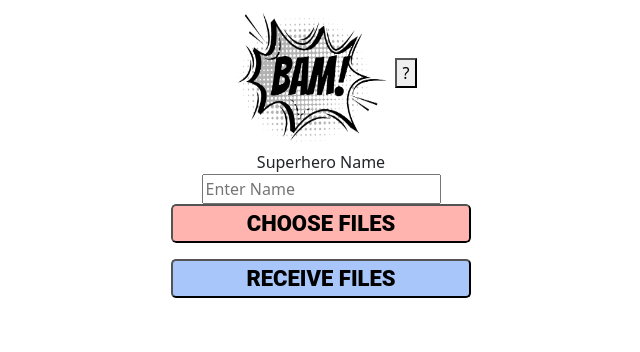
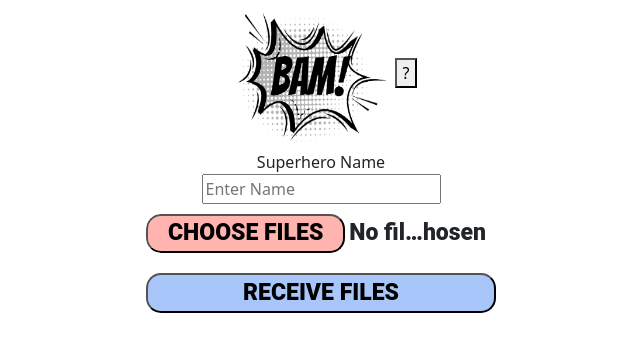
Before and after one commit to BAM-File-Transfer/BAM, a React (Create React App) app in the folder client/: page / in a window 1280 px wide. Shown: the top 352 px of the page, without its empty margins (319-959 px from the left). Built offline with nearby package versions, Linux system fonts and the light colour scheme.

Commit message:
deleteing logo.svg, more css, cleaning code

```diff
--- a/client/public/index.html
+++ b/client/public/index.html
@@ -24,20 +24,9 @@
       work correctly both with client-side routing and a non-root public URL.
       Learn how to configure a non-root public URL by running `npm run build`.
     -->
-    <title>React App</title>
+    <title>BAM! File Transfer Application</title>
   </head>
   <body>
-    <noscript>You need to enable JavaScript to run this app.</noscript>
     <div id="root"></div>
-    <!--
-      This HTML file is a template.
-      If you open it directly in the browser, you will see an empty page.
-
-      You can add webfonts, meta tags, or analytics to this file.
-      The build step will place the bundled scripts into the <body> tag.
-
-      To begin the development, run `npm start` or `yarn start`.
-      To create a production bundle, use `npm run build` or `yarn build`.
-    -->
   </body>
 </html>
--- a/client/src/App.js
+++ b/client/src/App.js
@@ -9,8 +9,10 @@ function App() {
     <div className="App">
       <Header />
       <SuperheroName />
-      <ChooseFiles />
-      <Receive />
+      <div>
+        <ChooseFiles />
+        <Receive />
+      </div>
     </div>
   );
 }
--- a/client/src/styles/App.css
+++ b/client/src/styles/App.css
@@ -1,5 +1,7 @@
 .App {
   text-align: center;
+  overflow-y: hidden;
+  overflow-x: hidden;
 }
 
 .App-logo {
--- a/client/src/styles/button.css
+++ b/client/src/styles/button.css
@@ -1,19 +1,20 @@
 .button {
     font-family: "Roboto", sans-serif;
-    font-size: 22px;
+    font-size: 23px;
     font-weight: 800;
-    border-radius: 5px;
-    max-width: 300px;
-    min-width:300px;
+    border-radius: 15px;
+    max-width: 350px;
+    min-width:350px;
+    margin: 10px;
     transition: transform 0.3s ease;
 }
 
 .receiveFilesButton {
-    background-color: rgba(168,198,250,255)
+    background-color: rgba(168,198,250,255);
 }
 
 .chooseFilesButton {
-    background-color: rgba(255,180,176,255)
+    background-color: rgba(255,180,176,255);
 }
 
 ::-webkit-file-upload-button{
@@ -21,9 +22,8 @@
     text-transform: uppercase;
     font-size: 22px;
     font-weight: 800;
-    border-radius: 5px;
-    max-width: 300px;
-    min-width:300px;
+    border-radius: 15px;
     transition: transform 0.3s ease;
     background-color: rgba(255,180,176,255);
+    padding: 0px 20px 0px 20px;
 }
--- a/client/src/styles/index.css
+++ b/client/src/styles/index.css
@@ -7,12 +7,64 @@ body {
   -moz-osx-font-smoothing: grayscale;
 }
 
+pre{
+  display:'none';
+  font-family: "Roboto", sans-serif !important;
+  font-size: 22px;
+  font-weight: 800;
+  text-align: left;
+  white-space: pre-wrap;       /* CSS 2.1 */
+  white-space: -moz-pre-wrap;  /* Mozilla*/
+  white-space: -pre-wrap;      /* Opera 4-6 */
+  white-space: -o-pre-wrap;    /* Opera 7 */
+  word-wrap: break-word;       /* Internet Explorer 5.5+ */
+  max-height: 300px;
+  max-width: 300px;
+  margin: 0px;
+  border-radius: 13px;
+  border: 1px solid grey;
+  padding:10px;
+}
+
 code {
   font-family: source-code-pro, Menlo, Monaco, Consolas, 'Courier New',
     monospace;
 }
 
+/* SCROLL BAR CSS ------------------------*/
+/* width */
+::-webkit-scrollbar {
+  width: 18px;
+}
+
+/* Track */
+::-webkit-scrollbar-track {
+  box-shadow: inset 0 0 5px grey;
+  border-radius: 10px;
+}
+
+/* Handle */
+::-webkit-scrollbar-thumb {
+  background: #c0c0c0;
+  border-radius: 20px;
+}
+
+/* Handle on hover */
+::-webkit-scrollbar-thumb:hover {
+  background: #c0c0c0;
+}
+
+/*--------------------------------------*/
+
 .bam-image-size{
   width: 170px;
   height: 150px;
 }
+
+.fileListContainer{
+  display: none;
+  padding: 1% 1%;
+  margin-top: 10px;
+  justify-content: center;
+  align-items: center;
+}
```
Also changed, not shown: client/src/logo.svg (deleted).
